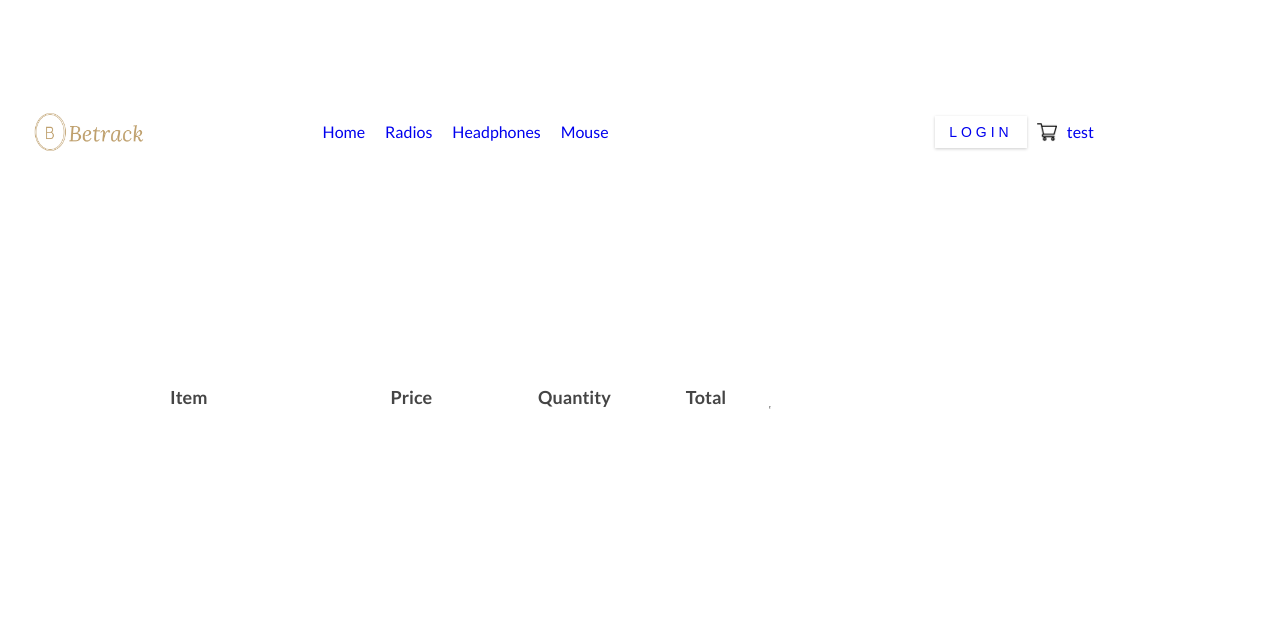
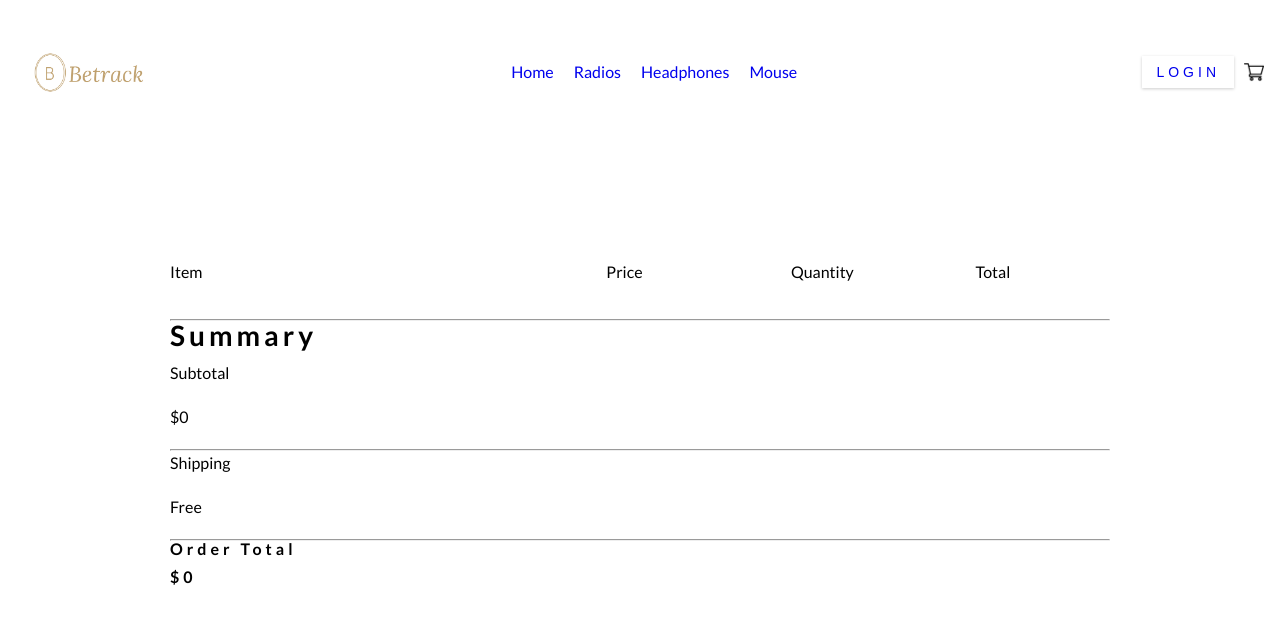
Before and after one commit to IsaacToluwani/webstack-portfolio-project, a React (Create React App) app: page /cart in a window 1280 px wide. Shown: the top 624 px of the page. Built offline with nearby package versions, Linux system fonts and the light colour scheme.

Commit message:
Update Cart Details

```diff
--- a/src/Components/CartDetails/CartDetails.css
+++ b/src/Components/CartDetails/CartDetails.css
@@ -1,20 +1,28 @@
+@import url(../../index.css);
+
 .cart {
   margin: 100px 170px;
 }
 
-.cart hr{
-  height: 3px;
-  border: 1;
-  background-color: #7d7575;
+.cart-header {
+
+  display: grid;
+  grid-template-columns: 0.5fr 2fr 1fr 1fr 1fr;
+  gap: 50px;
+  align-items: center;
+  padding: 15px 0px;
 }
 
-.cart-header{
+.cart-item {
   display: grid;
-  grid-template-columns: 2fr 1fr 1fr 1fr;
+  grid-template-columns: 0.5fr 2fr 1fr 1fr 1fr;
+  gap: 25px;
   align-items: center;
-  gap: 75px;
-  padding: 20px 0px;
-  color: #454545;
-  font-size: 18px;
-  font-weight: 600;
+  font-weight: 500;
+  padding: 15px 0px;
 }
+
+.cart-product-icon {
+  height: 70px;
+  width: 70px;
+}
--- a/src/Components/CartDetails/CartDetails.jsx
+++ b/src/Components/CartDetails/CartDetails.jsx
@@ -1,35 +1,66 @@
 import React, { useContext } from 'react';
-import './CartDetails.css'
+import './CartDetails.css';
 import { StoreContext } from '../../Context/StoreContext';
 
 const CartDetails = () => {
-  const { cartItems, all_product } = useContext(StoreContext);
+  const { cartItems, all_product, getTotalCartAmount } = useContext(StoreContext);
 
   return (
     <div className='cart'>
       <div className='cart-header'>
         <p>Item</p>
+    <p></p>
         <p>Price</p>
         <p>Quantity</p>
         <p>Total</p>
       </div>
       <hr />
-      <div>
+
       {all_product.map((product) => {
         if (cartItems[product.id] > 0) {
           return (
-              <div key={product.id} className='cart-style'>
-                <img src={product.image} alt={product.name} className='cart-product-icon' />
+            <div className='cart-style' >
+              <div key={product.id} className='cart-item'>
+                <img
+                  src={product.image}
+                  alt={product.name}
+                  className='cart-product-icon'
+                />
                 <p>{product.name}</p>
                 <p>${product.new_price} </p>
                 <p>{cartItems[product.id]}</p>
                 <p>${product.new_price * cartItems[product.id]}</p>
               </div>
+              <hr />
+            </div>
           );
         }
         return null;
       })}
+
+      <div className="cart-sidebar">
+        <div className="cart-summary">
+          <h3>Summary</h3>
+          <div>
+            <div className="cart-subtotal">
+              <p>Subtotal</p>
+              <p>${ getTotalCartAmount() }</p>
             </div>
+            <hr />
+            <div className="cart-subtotal shipping">
+              <p>Shipping</p>
+              <p>Free</p>
+            </div>
+            <hr />
+            <div className="cart-total">
+              <h4>Order Total</h4>
+              <h4>${getTotalCartAmount()}</h4>
+
+            </div>
+          </div>
+        </div>
+      </div>
+
     </div>
   );
 };
--- a/src/Components/Navbar/Navbar.css
+++ b/src/Components/Navbar/Navbar.css
@@ -17,13 +17,14 @@
   gap: 20px;
 }
 
-.cart {
+.header-cart {
   display: flex;
+  flex-direction: row;
   align-items: center;
   gap: 10px;
 }
 
-.cart img {
+.header-cart img {
   width: 20px;
   height: 20px;
 }
--- a/src/Components/Navbar/Navbar.jsx
+++ b/src/Components/Navbar/Navbar.jsx
@@ -27,16 +27,14 @@ function Navbar() {
           </li>
         </ul>
       </div>
-      <div className='cart'>
+      <div className='header-cart'>
         <button className='btn btn:hover'>
           <Link to='/signin'>Login</Link>
         </button>
         <Link to='cart'>
           <img src={cart_icon} alt='' />
         </Link>
-        <Link to='cart'>
-          test
-        </Link>
+
       </div>
     </div>
   );
--- a/src/Context/StoreContext.jsx
+++ b/src/Context/StoreContext.jsx
@@ -22,7 +22,23 @@ export const StoreProvider = ({ children }) => {
     setCartItems((prev) => ({ ...prev, [itemId]: prev[itemId] - 1 }));
   };
 
-  const ContextValue = { all_product, cartItems, addItemToCart, removeFromCart };
+  const getTotalCartAmount = () => {
+    let total = 0;
+    for (const product in cartItems) {
+      if (cartItems[product] > 0) {
+        let itemInfo = all_product.find((item) => item.id === Number(product));
+        total += cartItems[product] * itemInfo.new_price;
+      }
+    }
+    return total;
+  };
+
+  const ContextValue = {
+    all_product,
+    cartItems,
+    addItemToCart,
+    removeFromCart, getTotalCartAmount
+  };
 
   return (
     <StoreContext.Provider value={ContextValue}>
```
Lines whose indentation alone changed are shown as unchanged.
